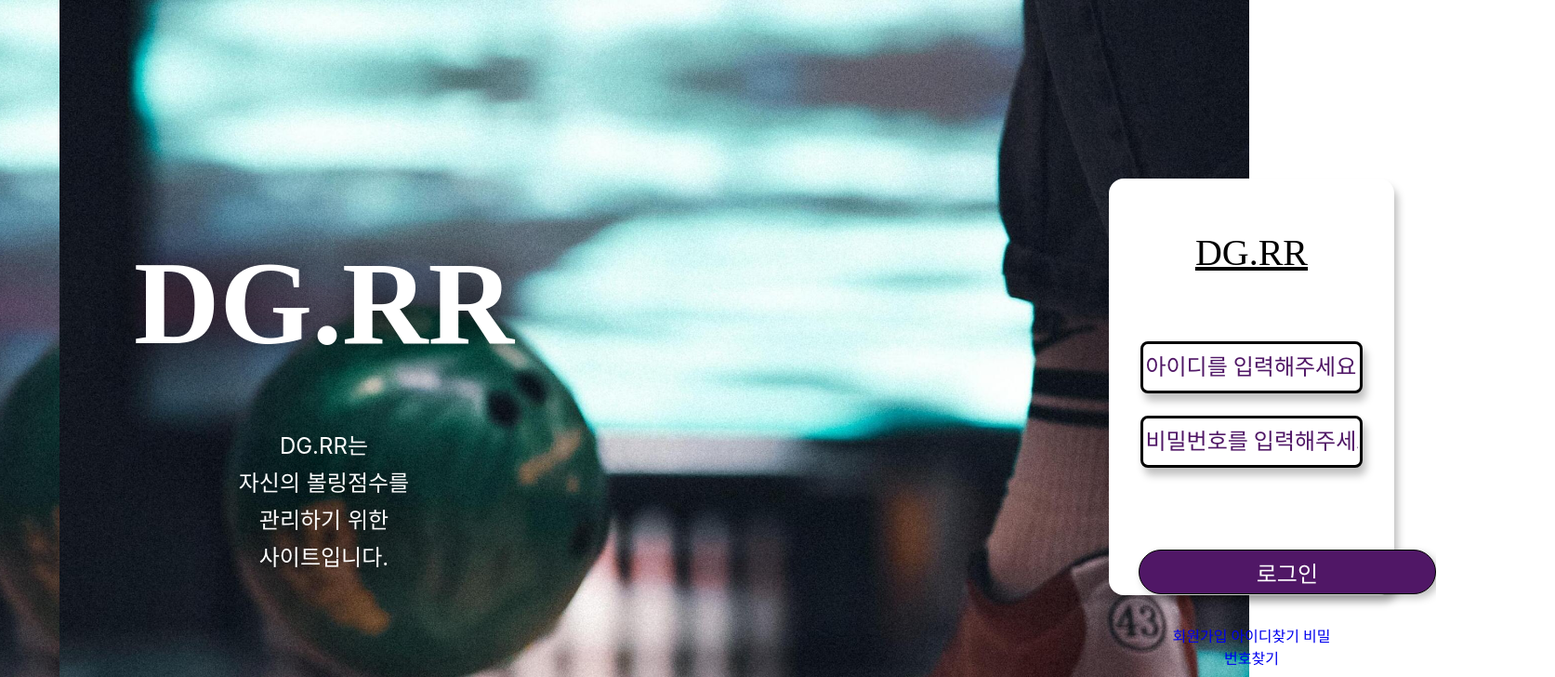
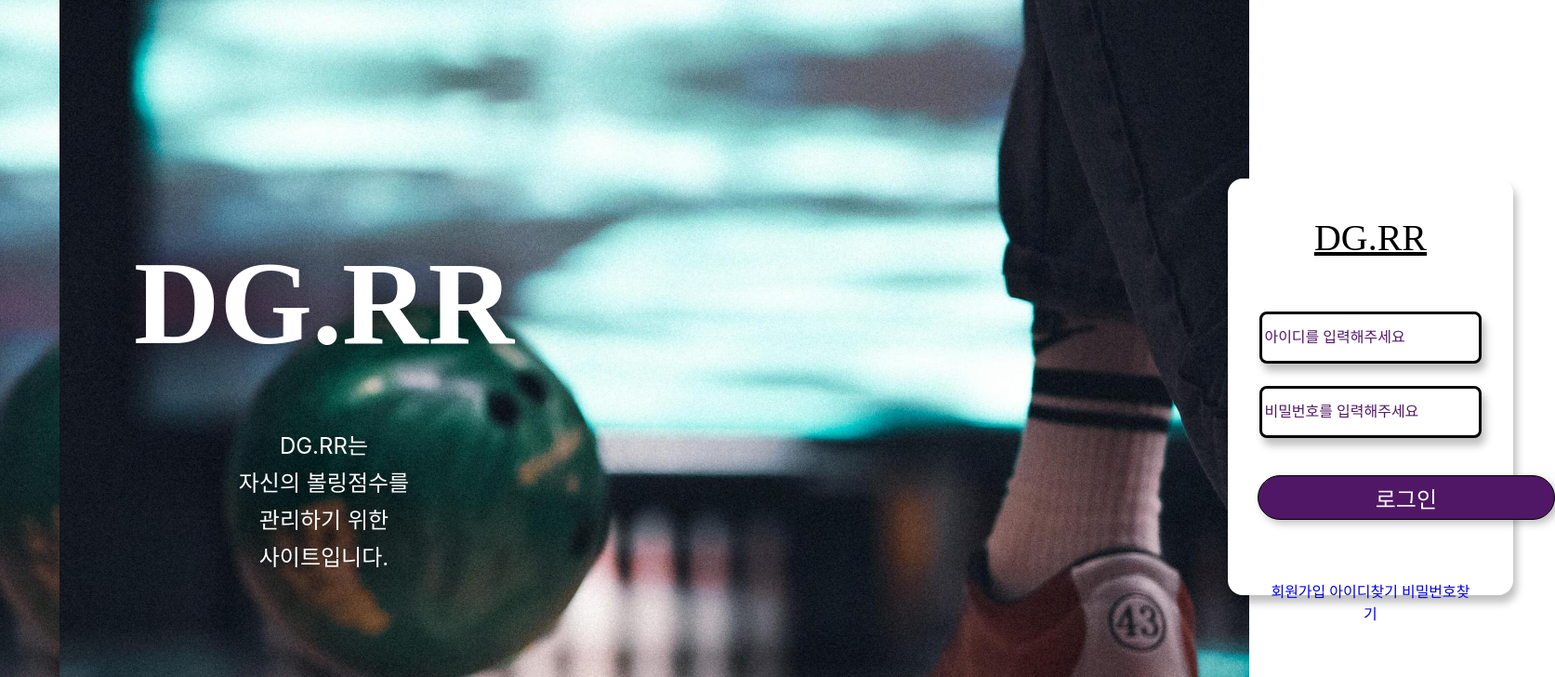
Before and after one commit to Vailish/DGRR, a React (Create React App) app in the folder DGRR/frontend/DGRR-App/: page / in a window 1280 px wide. Shown: the top 728 px of the page at 93% size, 1673 px wide, since content can reach past the window. Built offline with nearby package versions, Linux system fonts and the light colour scheme; a web font is replaced by a local one.

Commit message:
Design : Update LoginComponent

```diff
--- a/DGRR/frontend/DGRR-App/src/scss/Login.scss
+++ b/DGRR/frontend/DGRR-App/src/scss/Login.scss
@@ -164,12 +164,12 @@
         border-radius: 16px;
         margin-top: 12rem;
         margin-bottom: 16rem;
-        margin-left: 40rem;
-        margin-right: 8rem;
+        margin-left: 48rem;
+        margin-right: 16rem;
         background-color: #fff;
         box-shadow: 4px 8px 8px rgba(0, 0, 0, 0.25);
         .TitleForm {
-          margin: 56px 24px;
+          margin: 2rem auto;
           text-align: center;
           text-decoration: underline;
           font-family: 'Poller One';
@@ -177,7 +177,8 @@
         }
         .LoginInput {
           max-width: 640px;
-
+          margin-top: 2rem;
+          margin-bottom: 2rem;
           margin-left: 24px;
           margin-right: 24px;
           text-align: center;
@@ -186,13 +187,13 @@
             height: 48px;
             margin-top: 16px;
             margin-bottom: 8px;
-            border: 3px solid black;
             border-radius: 8px;
-            box-shadow: 4px 8px 8px rgba(0, 0, 0, 0.25);
             font-family: 'Archivo';
-            font-size: 24px;
+            font-size: 16px;
             color: #501766;
             font-weight: 400px;
+            background: linear-gradient(0deg, #ffffff, #ffffff), linear-gradient(0deg, #686868, #686868),
+              linear-gradient(0deg, #686868, #686868), #686868;
             &::placeholder {
               color: #501766;
             }
@@ -200,7 +201,7 @@
         }
         .Button {
           max-width: 512px;
-          margin: 2rem 2rem;
+          margin: auto 2rem;
           text-align: center;
           button {
             width: 320px;
@@ -220,8 +221,9 @@
           }
         }
         .JoinAndFind {
-          width: 56%;
-          margin: auto auto;
+          width: 72%;
+          margin: 4rem auto;
+          text-align: center;
           font-family: 'Archivo';
           a {
             text-decoration: none;
```
